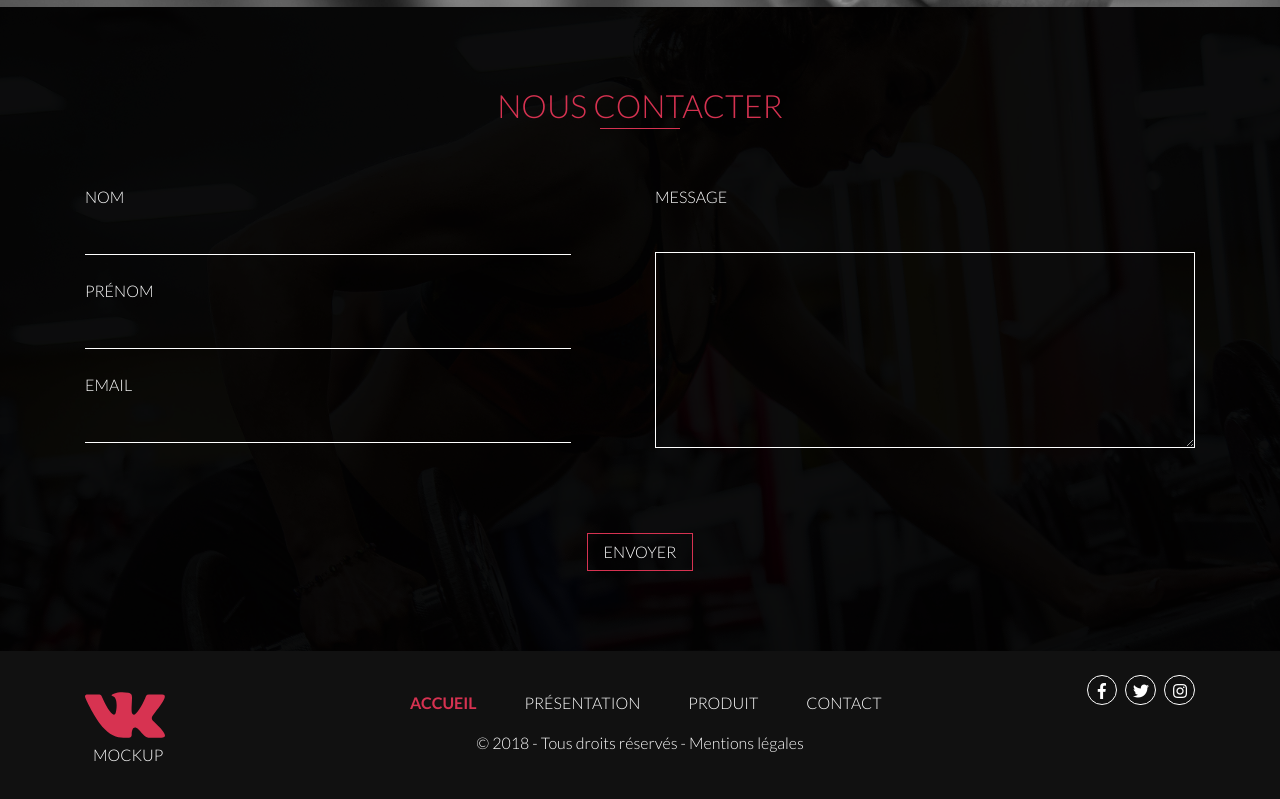
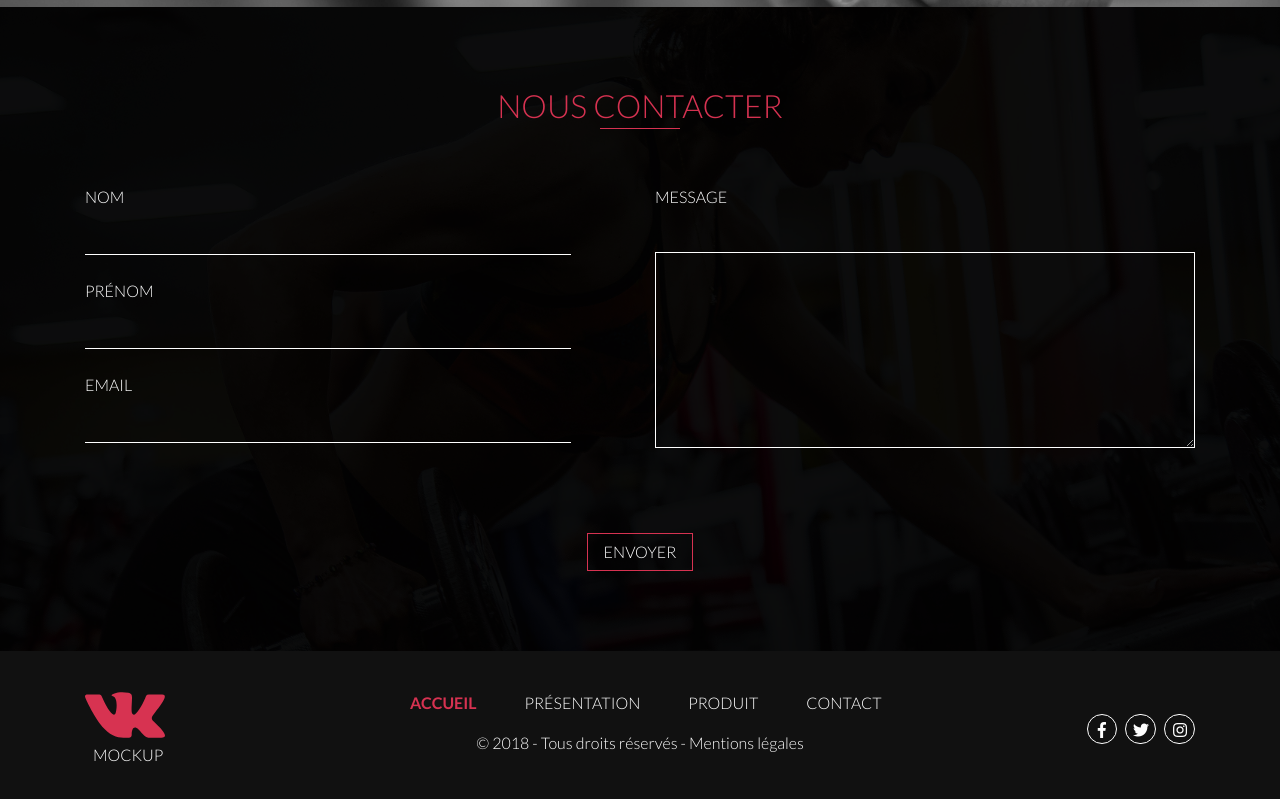
Before and after one commit to elodiemartin/mockup, a plain HTML site: page index.html in a window 1280 px wide. Shown: the part 1780-2579 px from the top of the page. Drawn offline with nearby package versions, Linux system fonts and the light colour scheme.

Commit message:
Update footer

```diff
--- a/index.html
+++ b/index.html
@@ -137,7 +137,7 @@
                         </nav>
                         <p>© 2018 - Tous droits réservés - Mentions légales</p>
                     </div>
-                    <div class="col-12 col-sm-12 col-md-3 col-lg-3 col-xl-3 text-white d-flex justify-content-center justify-content-sm-center justify-content-md-end justify-content-lg-end justify-content-xl-end">
+                    <div class="col-12 col-sm-12 col-md-3 col-lg-3 col-xl-3 text-white d-flex justify-content-center justify-content-sm-center justify-content-md-end justify-content-lg-end justify-content-xl-end align-items-center">
                         <div class="circle-facebook mr-2"><i class="fab fa-facebook-f"></i></div>
                         <div class="circle-twitter mr-2"><i class="fab fa-twitter"></i></div>
                         <div class="circle-instagram"><i class="fab fa-instagram"></i></div>
```
